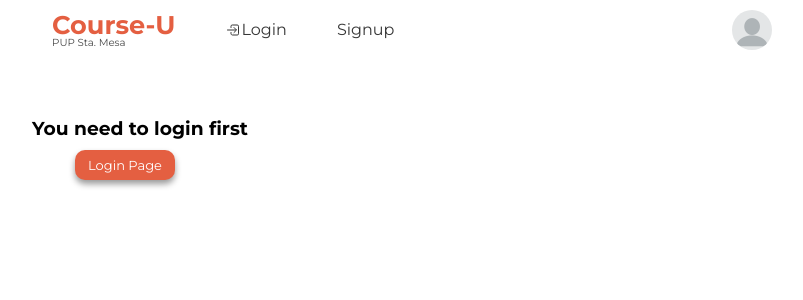
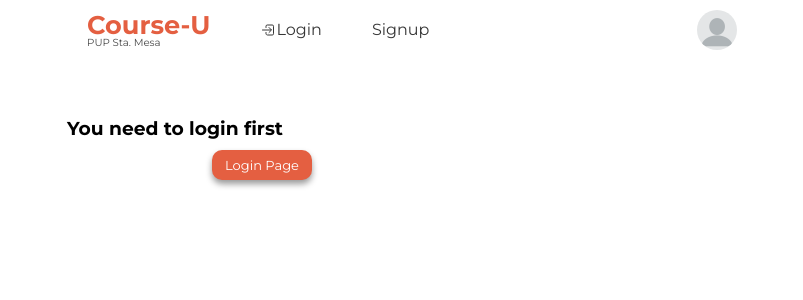
Before and after one commit to krstfpmbd20/course_u, a Django app: template templates/test/test_page.html in a window 1280 px wide. Shown: the top 300 px of the page, without its empty margins (233-1036 px from the left). Run offline with Django 4.2, Linux system fonts and the light colour scheme; the template is opened without the code that fills it, so the values that code supplies are empty; some libraries are stand-ins or nearby versions.

Commit message:
alignment

```diff
--- a/static/css/test_page.css
+++ b/static/css/test_page.css
@@ -2,7 +2,7 @@
 
 /* Style the main container */
 .container{
-    max-width: 750px;
+    max-width: 680px;
     margin: 0 auto;
 }
 
@@ -95,13 +95,13 @@ footer{
     transition: background-color 0.3s ease;
     padding:7px;
     margin-top: 10px;
-    margin-left: 43px;
+    margin-left: 145px;
     justify-content: center;
     box-shadow: 0 4px 6px rgb(0,0,0,0.4);
 
   }
   .btn-secondary1{
-    margin: 0 auto;
+    margin: auto;
     display: flex;
     justify-content: center;
     align-items: center;
```
